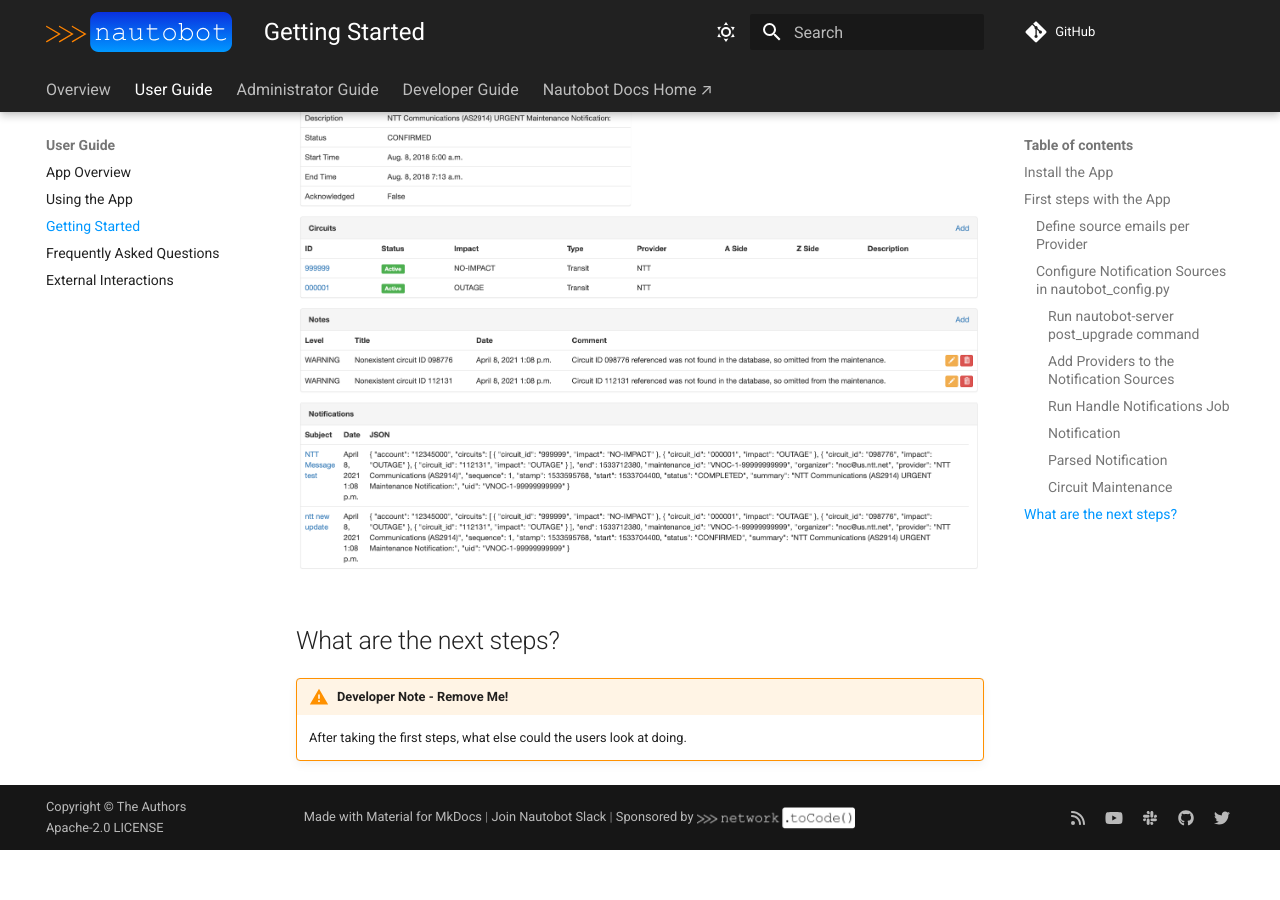
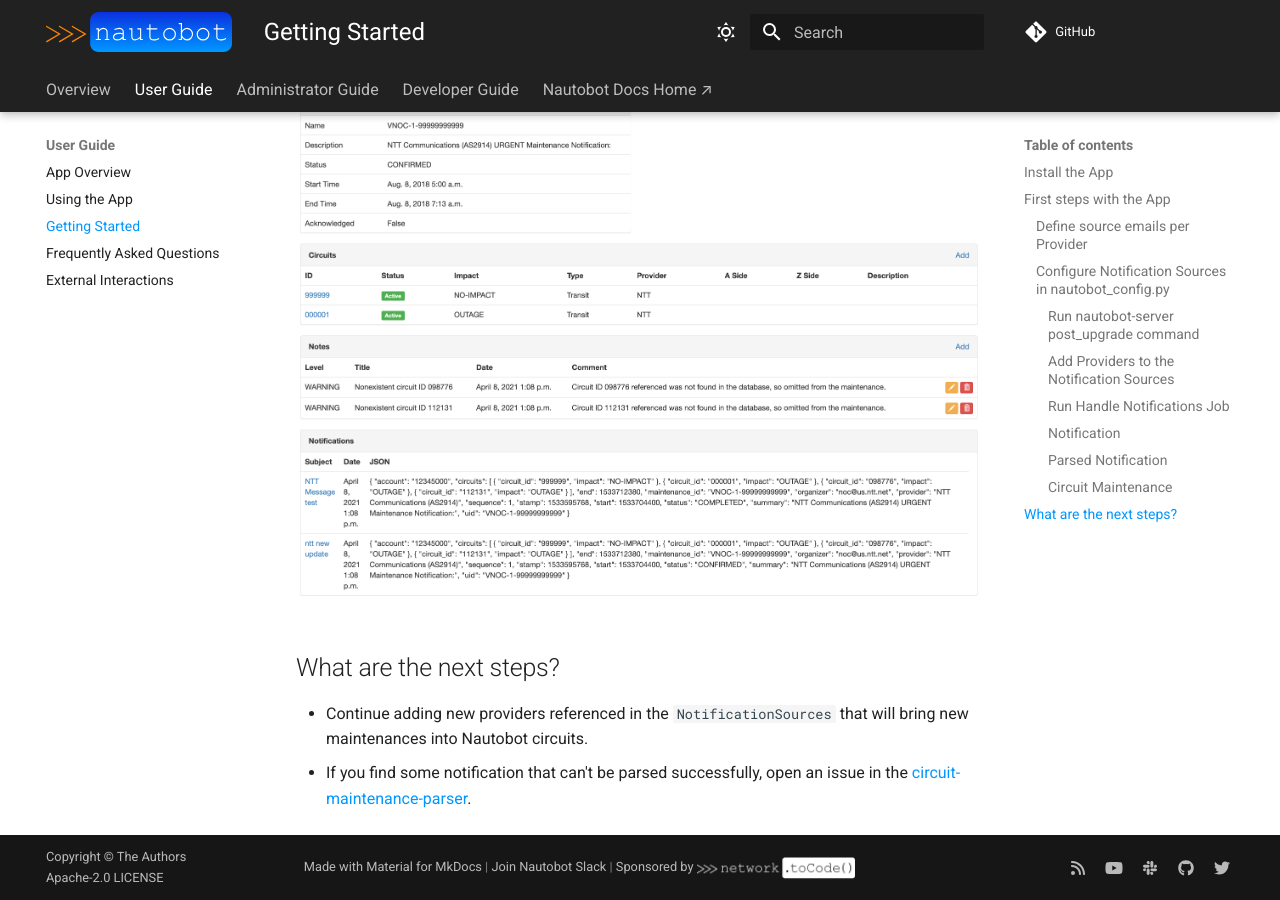
Before and after one commit to nautobot/nautobot-app-circuit-maintenance, an MkDocs documentation site: the page built from docs/user/app_getting_started.md, in a window 1280 px wide and 900 px high, scrolled down 2622 px. Built offline with MkDocs 1.6.1 and Material for MkDocs 9.7.7, drawn with Linux system fonts in a browser that asks for light colours; comment, search, counter and statistics services are not loaded; before the commit the page ends 3472 px from its top, so only the background shows below that.

Commit message:
docs: :memo: Update docs with some missing pieces

```diff
--- a/docs/user/app_getting_started.md
+++ b/docs/user/app_getting_started.md
@@ -29,7 +29,6 @@
 
 The [`nautobot-server post_upgrade`](https://docs.nautobot.com/projects/core/en/stable/administration/nautobot-server/#post_upgrade) command wraps multiple Django built-in management commands. Any time you install or upgrade a plugin, it should be run; additionally, for this plugin to operate properly, whenever you change the notification source configuration in `nautobot_config.py` it should be run again.
 
-
 #### Add `Providers` to the Notification Sources
 
 In the Circuit Maintenance plugin UI section, there is a **Notification Sources** button (yellow) where you can configure the Notification Sources to track new circuit maintenance notifications from specific providers.
@@ -37,7 +36,7 @@
 Because the Notification Sources are defined by the configuration, you can only view and edit `providers`, but not `add` or `delete` new Notification Sources via UI or API.
 
 !!! note
-    Note that for emails from a given Provider to be processed, you must _both_ define a source email address(es) for that Provider (Usage section 1, above) _and_ add that provider to a specific Notification Source as described in this section.
+Note that for emails from a given Provider to be processed, you must _both_ define a source email address(es) for that Provider (Usage section 1, above) _and_ add that provider to a specific Notification Source as described in this section.
 
 #### Run Handle Notifications Job
 
@@ -73,9 +72,7 @@
 
 ![Circuit Maintenance Job](../images/circuit_maintenance.png)
 
-
-
 ## What are the next steps?
 
-!!! warning "Developer Note - Remove Me!"
-    After taking the first steps, what else could the users look at doing.
+- Continue adding new providers referenced in the `NotificationSources` that will bring new maintenances into Nautobot circuits.
+- If you find some notification that can't be parsed successfully, open an issue in the [circuit-maintenance-parser](https://github.com/networktocode/circuit-maintenance-parser).
```
Also changed, not shown: docs/dev/code_reference/index.md (+0 -3 lines).
